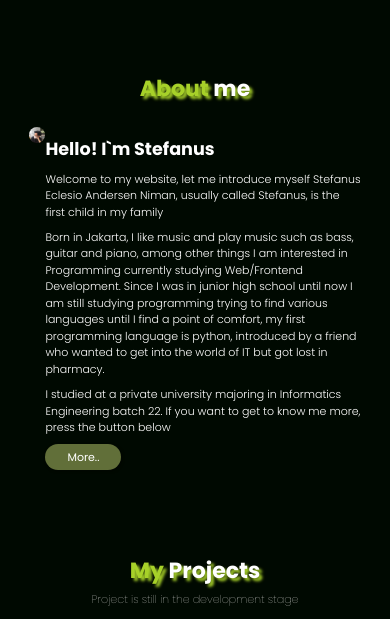
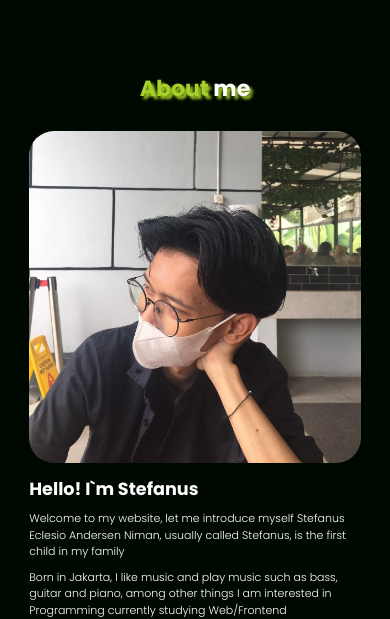
Before and after one commit to anuusz/myprofile, a plain HTML site: page index.html in a window 390 px wide. Shown: the part 860-1479 px from the top of the page. Drawn offline with nearby package versions, Linux system fonts and the light colour scheme.

Commit message:
fix about responsive

```diff
--- a/style.css
+++ b/style.css
@@ -169,10 +169,11 @@ body {
 
 .about .row {
   display: flex;
+  padding-top: 0.5rem
 }
 
 .about .row .about-img {
-  flex: 1 1 1rem;
+  flex: 1 1 5rem;
 }
 
 .about .row .about-img img {
```
